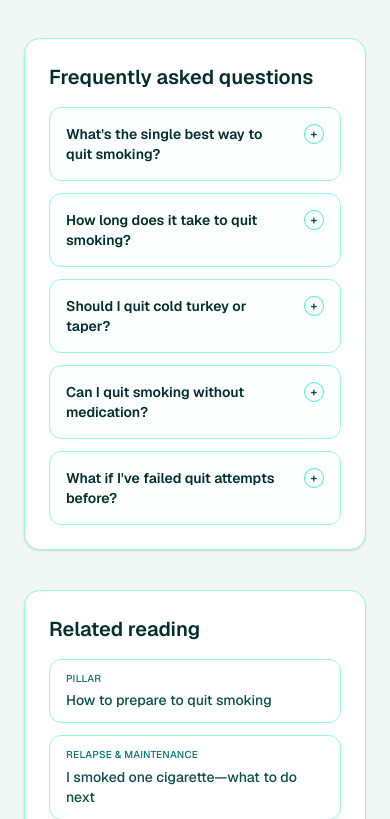
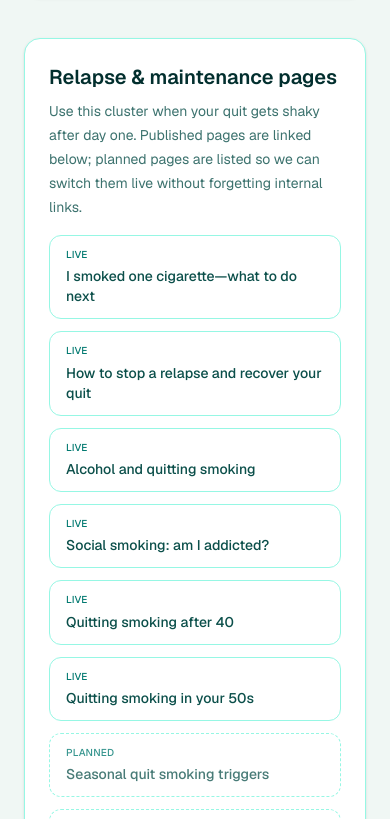
Before and after one commit to ProFun2705/blouapp-website, a Next.js app: page /how-to-quit-smoking in a window 390 px wide. Shown: the part 4085-4904 px from the top of the page. Built offline with nearby package versions, Linux system fonts and the light colour scheme.

Commit message:
Add relapse maintenance section across multiple pages, integrating links for support resources. Introduce new roadmap links for relapse management to enhance user guidance and accessibility.

```diff
--- a/src/app/guides/page.tsx
+++ b/src/app/guides/page.tsx
@@ -4,6 +4,7 @@ import { Breadcrumbs } from "@/components/site/Breadcrumbs";
 import { TableOfContents } from "@/components/site/TableOfContents";
 import { FaqSection } from "@/components/blou/FaqSection";
 import { StayOnTrackCard } from "@/components/marketing/StayOnTrackCard";
+import { RELAPSE_MAINTENANCE_LINKS } from "@/lib/roadmapLinks";
 import { buildMetadata } from "@/lib/seo";
 import { milestoneGuides, symptomGuides } from "@/lib/blouGuides";
 
@@ -54,6 +55,7 @@ export default function GuidesIndexPage() {
           { id: "download-blou", label: "Get the app" },
           { id: "milestones", label: "Milestone guides" },
           { id: "symptoms", label: "Symptom guides" },
+          { id: "relapse", label: "Relapse & maintenance" },
           { id: "faq", label: "FAQ" },
         ]}
       />
@@ -146,6 +148,36 @@ export default function GuidesIndexPage() {
         </ul>
       </section>
 
+      <section
+        id="relapse"
+        className="scroll-mt-24 rounded-2xl border border-teal-200/90 bg-white p-6 shadow-sm"
+      >
+        <h2 className="text-xl font-semibold text-teal-950">
+          Relapse &amp; maintenance
+        </h2>
+        <p className="mt-2 text-sm leading-6 text-teal-900/80">
+          If you already slipped or expect high-risk triggers, use these support
+          pages alongside timeline and symptom guides.
+        </p>
+        <ul className="mt-4 grid gap-3 md:grid-cols-2">
+          {RELAPSE_MAINTENANCE_LINKS.filter((item) => item.status === "live").map(
+            (item) => (
+              <li key={item.slug}>
+                <Link
+                  href={item.href}
+                  className="block rounded-xl border border-teal-200 px-4 py-3 text-sm text-teal-900 transition hover:bg-teal-50"
+                >
+                  <span className="block text-[10px] font-medium uppercase tracking-wide text-teal-700">
+                    Relapse guide
+                  </span>
+                  <span className="mt-1 block font-medium">{item.title}</span>
+                </Link>
+              </li>
+            ),
+          )}
+        </ul>
+      </section>
+
       <section id="faq" className="scroll-mt-24">
         <FaqSection items={faqItems} jsonLdId="faq-guides" />
       </section>
--- a/src/app/how-to-quit-smoking/page.tsx
+++ b/src/app/how-to-quit-smoking/page.tsx
@@ -14,6 +14,7 @@ import {
   buildHowToJsonLd,
   buildMetadata,
 } from "@/lib/seo";
+import { RELAPSE_MAINTENANCE_LINKS } from "@/lib/roadmapLinks";
 import { RELATED_PILLAR_SLUGS } from "@/lib/relatedPillarSlugs";
 import { AUTHOR, MEDICAL_REVIEWER, SITE_URL } from "@/lib/site";
 
@@ -163,6 +164,7 @@ export default function HowToQuitSmokingPage() {
           { id: "social-proof", label: "App Store reviews" },
           { id: "quit-day", label: "What to do on quit day" },
           { id: "quit-help-by-country", label: "Free quit help by country" },
+          { id: "relapse-maintenance", label: "Relapse & maintenance" },
           { id: "faq", label: "Frequently asked questions" },
           { id: "related-guides", label: "Related reading" },
           { id: "sources", label: "Sources & further reading" },
@@ -280,6 +282,44 @@ export default function HowToQuitSmokingPage() {
         </ul>
       </section>
 
+      <section
+        id="relapse-maintenance"
+        className="scroll-mt-24 rounded-2xl border border-teal-200 bg-white p-6 shadow-sm"
+      >
+        <h2 className="text-xl font-semibold text-teal-950">
+          Relapse & maintenance pages
+        </h2>
+        <p className="mt-2 text-sm leading-6 text-teal-900/80">
+          Use this cluster when your quit gets shaky after day one. Published
+          pages are linked below; planned pages are listed so we can switch them
+          live without forgetting internal links.
+        </p>
+        <ul className="mt-4 grid gap-3 md:grid-cols-2">
+          {RELAPSE_MAINTENANCE_LINKS.map((item) => (
+            <li key={item.slug}>
+              {item.status === "live" ? (
+                <Link
+                  href={item.href}
+                  className="block rounded-xl border border-teal-200 px-4 py-3 text-sm text-teal-900 transition hover:bg-teal-50"
+                >
+                  <span className="block text-[10px] font-medium uppercase tracking-wide text-teal-700">
+                    Live
+                  </span>
+                  <span className="mt-1 block font-medium">{item.title}</span>
+                </Link>
+              ) : (
+                <div className="rounded-xl border border-dashed border-teal-200 px-4 py-3 text-sm text-teal-900/75">
+                  <span className="block text-[10px] font-medium uppercase tracking-wide text-teal-700/80">
+                    Planned
+                  </span>
+                  <span className="mt-1 block font-medium">{item.title}</span>
+                </div>
+              )}
+            </li>
+          ))}
+        </ul>
+      </section>
+
       <section id="faq" className="scroll-mt-24">
         <FaqSection items={faqItems} jsonLdId="faq-how-to-quit" />
       </section>
@@ -289,6 +329,9 @@ export default function HowToQuitSmokingPage() {
           slugs={[
             "prepare-to-quit-smoking",
             RELATED_PILLAR_SLUGS.iSmokedOneCigarette,
+            RELATED_PILLAR_SLUGS.howToStopARelapse,
+            RELATED_PILLAR_SLUGS.alcoholAndQuittingSmoking,
+            RELATED_PILLAR_SLUGS.socialSmoking,
             "what-happens-after-1-day",
             "what-happens-after-3-days",
             "what-happens-after-1-week",
--- a/src/app/page.tsx
+++ b/src/app/page.tsx
@@ -6,6 +6,7 @@ import { FaqSection } from "@/components/blou/FaqSection";
 import { SocialProof } from "@/components/marketing/SocialProof";
 import { MobileStickyBadge } from "@/components/marketing/MobileStickyBadge";
 import { AndroidWaitlistCard } from "@/components/marketing/AndroidWaitlistCard";
+import { RELAPSE_MAINTENANCE_LINKS } from "@/lib/roadmapLinks";
 import { SITE_DESCRIPTION, SITE_NAME } from "@/lib/site";
 import { buildMetadata } from "@/lib/seo";
 
@@ -172,6 +173,7 @@ export default function HomePage() {
           { id: "social-proof", label: "Reviews & proof" },
           { id: "why-tracker", label: "Why a tracker works" },
           { id: "pillars", label: "Start where you are" },
+          { id: "relapse-maintenance", label: "Relapse support" },
           { id: "tools", label: "Free tools" },
           { id: "calculators", label: "Calculators by country" },
           { id: "android-waitlist", label: "Android waitlist" },
@@ -230,6 +232,32 @@ export default function HomePage() {
               <p className="mt-1 text-sm text-teal-900/80">{pillar.description}</p>
             </Link>
           ))}
+        </div>
+      </section>
+
+      <section
+        id="relapse-maintenance"
+        className="scroll-mt-24 rounded-3xl border border-teal-200/90 bg-white p-8 shadow-sm"
+      >
+        <h2 className="text-2xl font-semibold tracking-tight text-teal-950">
+          Relapse support library
+        </h2>
+        <p className="mt-2 max-w-2xl text-sm leading-6 text-teal-900/80">
+          These pages are for real-world trigger moments: one-cigarette slips,
+          alcohol nights, social smoking, and getting back on plan after relapse.
+        </p>
+        <div className="mt-6 grid gap-3 md:grid-cols-2 lg:grid-cols-3">
+          {RELAPSE_MAINTENANCE_LINKS.filter((item) => item.status === "live").map(
+            (item) => (
+              <Link
+                key={item.slug}
+                href={item.href}
+                className="rounded-xl border border-teal-200 px-4 py-3 text-sm font-medium text-teal-900 transition hover:bg-teal-50"
+              >
+                {item.title}
+              </Link>
+            ),
+          )}
         </div>
       </section>
 
--- a/src/app/prepare-to-quit-smoking/page.tsx
+++ b/src/app/prepare-to-quit-smoking/page.tsx
@@ -13,6 +13,7 @@ import {
   buildHowToJsonLd,
   buildMetadata,
 } from "@/lib/seo";
+import { RELAPSE_MAINTENANCE_LINKS } from "@/lib/roadmapLinks";
 import { RELATED_PILLAR_SLUGS } from "@/lib/relatedPillarSlugs";
 import { AUTHOR, MEDICAL_REVIEWER, SITE_URL } from "@/lib/site";
 
@@ -157,6 +158,7 @@ export default function PrepareToQuitPage() {
         items={[
           { id: "quick-answer", label: "Quick answer" },
           { id: "prep-checklist", label: "The 7-day prep checklist" },
+          { id: "relapse-maintenance", label: "Relapse & maintenance links" },
           { id: "faq", label: "Frequently asked questions" },
           { id: "related-guides", label: "Related reading" },
         ]}
@@ -190,6 +192,33 @@ export default function PrepareToQuitPage() {
         </ol>
       </section>
 
+      <section
+        id="relapse-maintenance"
+        className="scroll-mt-24 rounded-2xl border border-teal-200 bg-white p-6 shadow-sm"
+      >
+        <h2 className="text-xl font-semibold text-teal-950">
+          Which page should you use if you slip?
+        </h2>
+        <p className="mt-2 text-sm leading-6 text-teal-900/80">
+          Keep these pages nearby before quit day so your response is pre-decided
+          if alcohol, social settings, or stress trigger a lapse.
+        </p>
+        <ul className="mt-4 grid gap-3 md:grid-cols-2">
+          {RELAPSE_MAINTENANCE_LINKS.filter((item) => item.status === "live").map(
+            (item) => (
+              <li key={item.slug}>
+                <Link
+                  href={item.href}
+                  className="block rounded-xl border border-teal-200 px-4 py-3 text-sm text-teal-900 transition hover:bg-teal-50"
+                >
+                  <span className="block font-medium">{item.title}</span>
+                </Link>
+              </li>
+            ),
+          )}
+        </ul>
+      </section>
+
       <section id="faq" className="scroll-mt-24">
         <FaqSection items={faqItems} jsonLdId="faq-prepare" />
       </section>
@@ -199,6 +228,8 @@ export default function PrepareToQuitPage() {
           slugs={[
             "how-to-quit-smoking",
             RELATED_PILLAR_SLUGS.iSmokedOneCigarette,
+            RELATED_PILLAR_SLUGS.howToStopARelapse,
+            RELATED_PILLAR_SLUGS.alcoholAndQuittingSmoking,
             "what-happens-after-1-day",
             "cravings",
             "tools/money-saved",
--- /dev/null
+++ b/src/lib/roadmapLinks.ts
@@ -0,0 +1,61 @@
+export type RoadmapLinkItem = {
+  slug: string;
+  title: string;
+  href: string;
+  status: "live" | "planned";
+};
+
+/**
+ * Cluster 3 roadmap links.
+ * Flip `status` from "planned" to "live" once the route is published.
+ */
+export const RELAPSE_MAINTENANCE_LINKS: readonly RoadmapLinkItem[] = [
+  {
+    slug: "i-smoked-one-cigarette",
+    title: "I smoked one cigarette—what to do next",
+    href: "/i-smoked-one-cigarette",
+    status: "live",
+  },
+  {
+    slug: "how-to-stop-a-relapse",
+    title: "How to stop a relapse and recover your quit",
+    href: "/how-to-stop-a-relapse",
+    status: "live",
+  },
+  {
+    slug: "alcohol-and-quitting-smoking",
+    title: "Alcohol and quitting smoking",
+    href: "/alcohol-and-quitting-smoking",
+    status: "live",
+  },
+  {
+    slug: "social-smoking",
+    title: "Social smoking: am I addicted?",
+    href: "/social-smoking",
+    status: "live",
+  },
+  {
+    slug: "quitting-smoking-after-40",
+    title: "Quitting smoking after 40",
+    href: "/quitting-smoking-after-40",
+    status: "live",
+  },
+  {
+    slug: "quitting-smoking-after-50",
+    title: "Quitting smoking in your 50s",
+    href: "/quitting-smoking-after-50",
+    status: "live",
+  },
+  {
+    slug: "seasonal-quit-smoking-triggers",
+    title: "Seasonal quit smoking triggers",
+    href: "/seasonal-quit-smoking-triggers",
+    status: "planned",
+  },
+  {
+    slug: "quit-smoking-during-pregnancy",
+    title: "Quit smoking during pregnancy",
+    href: "/quit-smoking-during-pregnancy",
+    status: "planned",
+  },
+] as const;
```
